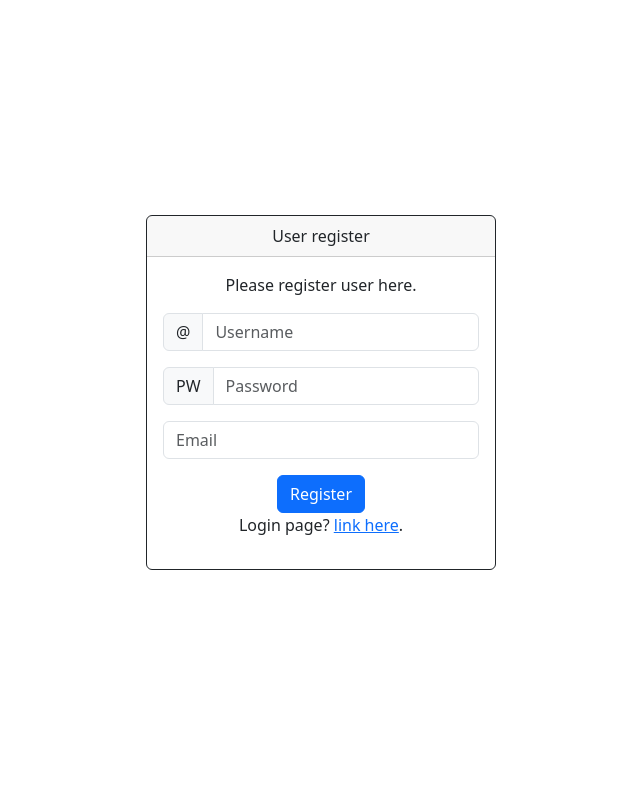
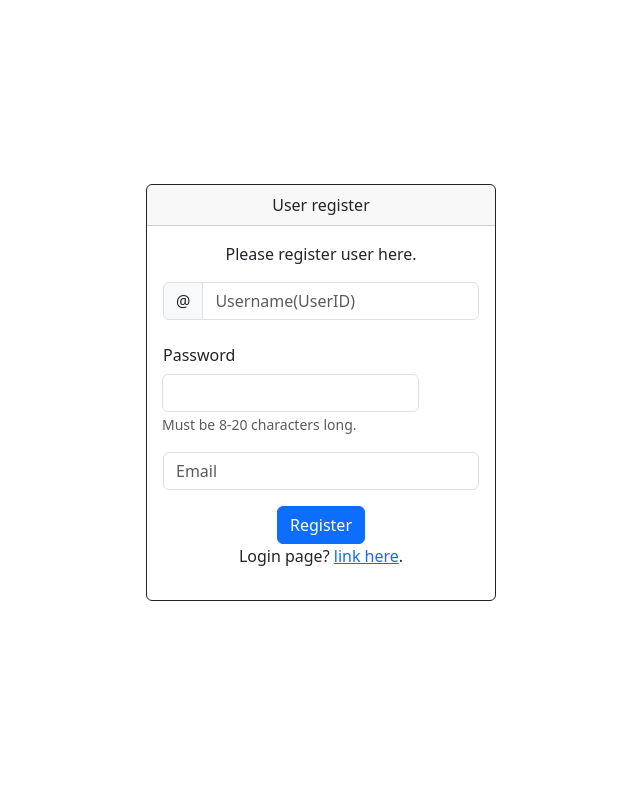
Before and after one commit to BI-academic/nextflow-g, a Flask app: page /auth/register in a window 1280 px wide. Shown: the whole page, without its empty margins (319-959 px from the left). Run offline with Flask 3, Linux system fonts and the light colour scheme.

Commit message:
Fixed style

```diff
--- a/src/templates/login.html
+++ b/src/templates/login.html
@@ -39,7 +39,7 @@
 
                     <div class="input-group mb-3">
                         <span class="input-group-text" id="basic-addon2">PW</span>
-                        <input type="text" name="password" class="form-control" placeholder="Password" aria-label="Password" aria-describedby="basic-addon2" required>
+                        <input type="password" name="password" class="form-control" placeholder="Password" aria-label="Password" aria-describedby="basic-addon2" required>
                     </div>
 
                     <input class="btn btn-primary" type="submit" value="Login">
--- a/src/templates/register.html
+++ b/src/templates/register.html
@@ -11,9 +11,8 @@
     <script src="https://cdn.jsdelivr.net/npm/bootstrap@5.3.3/dist/js/bootstrap.bundle.min.js" integrity="sha384-YvpcrYf0tY3lHB60NNkmXc5s9fDVZLESaAA55NDzOxhy9GkcIdslK1eN7N6jIeHz" crossorigin="anonymous"></script>
 
     <!--Login form-->
-    <form method="post">
+    <form method="post" class="d-flex justify-content-center align-items-center vh-100">
         <input type="hidden" name="csrf_token" value = "{{ csrf_token() }}" />
-        <div class="d-flex justify-content-center align-items-center vh-100">
         <div class="card text-center border-dark mb-3" style="width: 350px;">
             <div class="card-header">User register</div>
             <div class="card-body">
@@ -31,12 +30,21 @@
 
                 <div class="input-group mb-3">
                     <span class="input-group-text" id="basic-addon1">@</span>
-                        <input type="text" name="username" class="form-control" placeholder="Username" aria-label="Username" aria-describedby="basic-addon1" required>
+                    <input type="text" name="username" class="form-control" placeholder="Username(UserID)" aria-label="Username" aria-describedby="basic-addon1" required>
                 </div>
 
                 <div class="input-group mb-3">
-                        <span class="input-group-text" id="basic-addon2">PW</span>
-                        <input type="text" name="password" class="form-control" placeholder="Password" aria-label="Password" aria-describedby="basic-addon2" required>
+                    <div class="col-auto">
+                        <label for="inputPassword6" class="col-form-label">Password</label>
+                    </div>
+                    <div class="col-auto">
+                        <input type="password" name="password" id="inputPassword6" class="form-control" aria-describedby="passwordHelpInline">
+                    </div>
+                    <div class="col-auto">
+                        <span id="passwordHelpInline" class="form-text">
+                            Must be 8-20 characters long.
+                        </span>
+                    </div>
                 </div>
 
                 <div class="input-group mb-3">
@@ -47,7 +55,6 @@
                 <p>Login page? <a href="{{ url_for('auth.login') }}">link here</a>.</p>
             </div>
         </div>
-        </div>
     </form>
 </body>
 </html>
```
Lines whose indentation alone changed are shown as unchanged.
